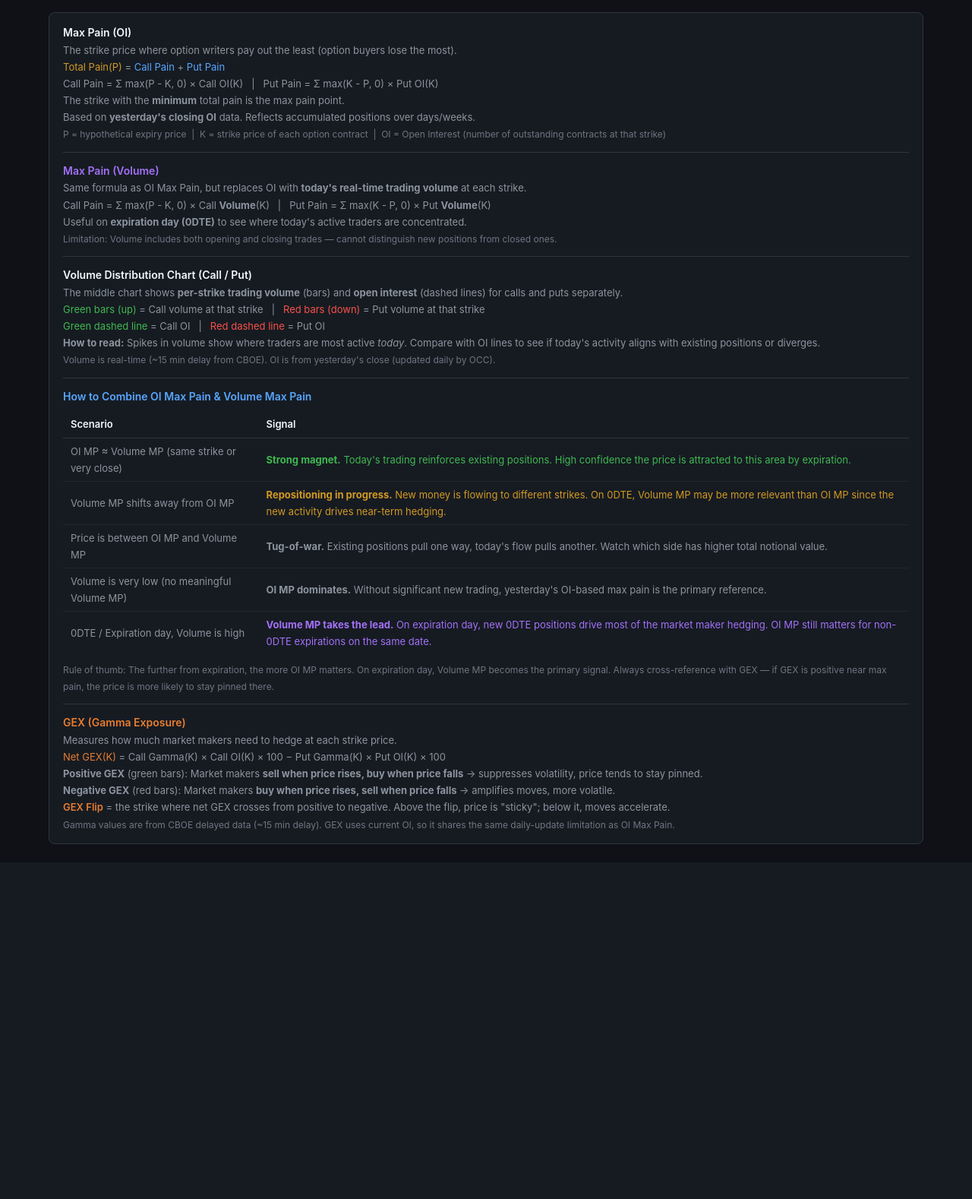
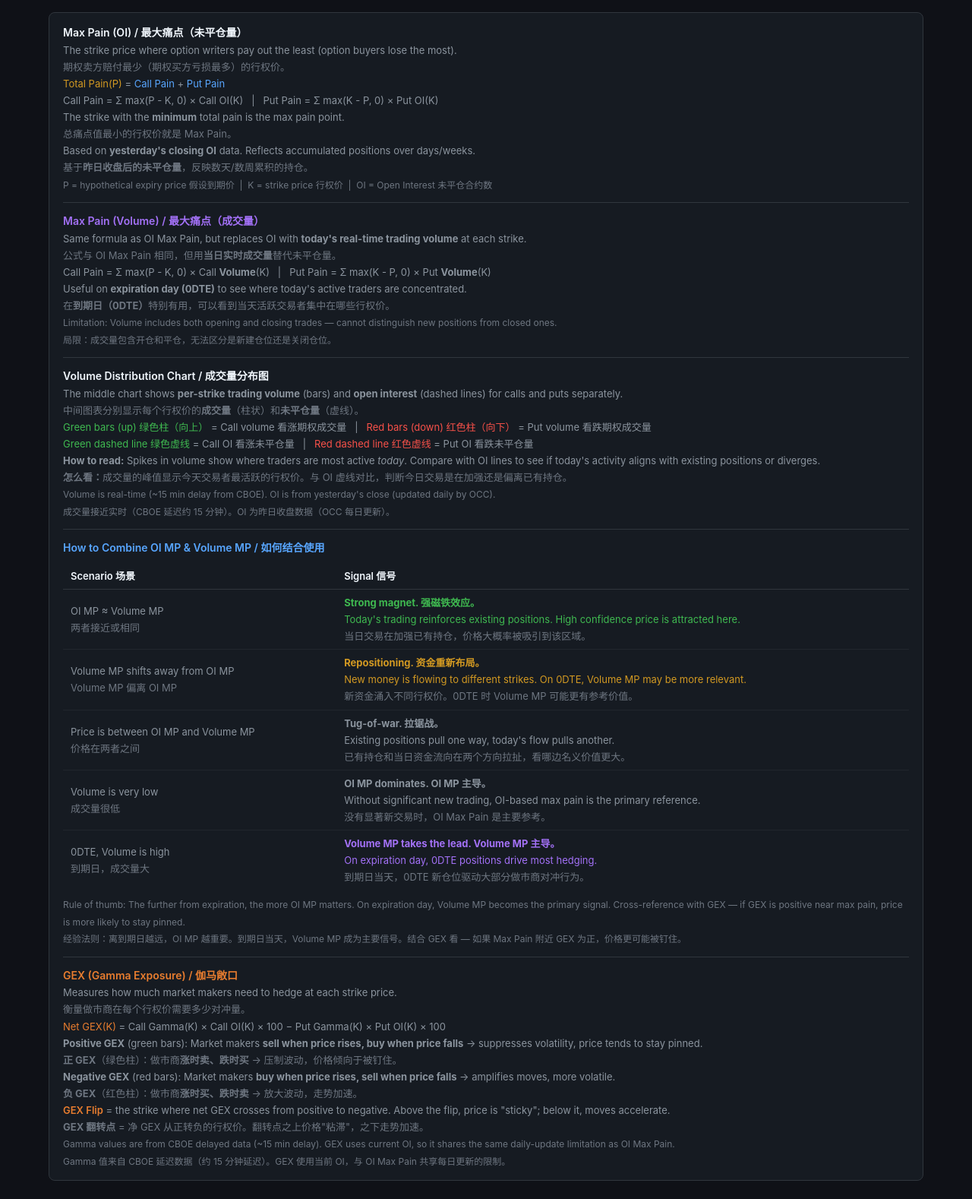
Before and after one commit to legendfz/maxPain, a Flask app: page / in a window 1280 px wide. Shown: the part 1295-2873 px from the top of the page at 76% size. Before the commit the page ends 2406 px from the top, so only its background shows below. Run offline with Flask 3, Linux system fonts and the light colour scheme.

Commit message:
Add Chinese translations to all explanation sections
Co-Authored-By: Claude Opus 4.6 <noreply@anthropic.com>

```diff
--- a/templates/index.html
+++ b/templates/index.html
@@ -221,87 +221,102 @@
     <canvas id="gexChart"></canvas>
   </div>
   <div style="margin-top:16px; padding:14px 18px; background:#161b22; border:1px solid #30363d; border-radius:8px; color:#8b949e; font-size:13px; line-height:1.7;">
-    <span style="color:#f0f6fc; font-weight:600; font-size:14px;">Max Pain (OI)</span><br>
+    <span style="color:#f0f6fc; font-weight:600; font-size:14px;">Max Pain (OI) / 最大痛点（未平仓量）</span><br>
     The strike price where option writers pay out the least (option buyers lose the most).<br>
+    <span style="color:#6e7681;">期权卖方赔付最少（期权买方亏损最多）的行权价。</span><br>
     <span style="color:#d29922;">Total Pain(P)</span> =
     <span style="color:#58a6ff;">Call Pain</span> + <span style="color:#58a6ff;">Put Pain</span><br>
     Call Pain = &Sigma; max(P - K, 0) &times; Call OI(K) &nbsp;&nbsp;|&nbsp;&nbsp;
     Put Pain = &Sigma; max(K - P, 0) &times; Put OI(K)<br>
     The strike with the <b>minimum</b> total pain is the max pain point.<br>
+    <span style="color:#6e7681;">总痛点值最小的行权价就是 Max Pain。</span><br>
     Based on <b>yesterday's closing OI</b> data. Reflects accumulated positions over days/weeks.<br>
+    <span style="color:#6e7681;">基于<b>昨日收盘后的未平仓量</b>，反映数天/数周累积的持仓。</span><br>
     <span style="color:#6e7681; font-size:12px;">
-      P = hypothetical expiry price &nbsp;|&nbsp;
-      K = strike price of each option contract &nbsp;|&nbsp;
-      OI = Open Interest (number of outstanding contracts at that strike)
+      P = hypothetical expiry price 假设到期价 &nbsp;|&nbsp;
+      K = strike price 行权价 &nbsp;|&nbsp;
+      OI = Open Interest 未平仓合约数
     </span>
 
     <hr style="border:none; border-top:1px solid #30363d; margin:12px 0;">
 
-    <span style="color:#a371f7; font-weight:600; font-size:14px;">Max Pain (Volume)</span><br>
+    <span style="color:#a371f7; font-weight:600; font-size:14px;">Max Pain (Volume) / 最大痛点（成交量）</span><br>
     Same formula as OI Max Pain, but replaces OI with <b>today's real-time trading volume</b> at each strike.<br>
+    <span style="color:#6e7681;">公式与 OI Max Pain 相同，但用<b>当日实时成交量</b>替代未平仓量。</span><br>
     Call Pain = &Sigma; max(P - K, 0) &times; Call <b>Volume</b>(K) &nbsp;&nbsp;|&nbsp;&nbsp;
     Put Pain = &Sigma; max(K - P, 0) &times; Put <b>Volume</b>(K)<br>
     Useful on <b>expiration day (0DTE)</b> to see where today's active traders are concentrated.<br>
+    <span style="color:#6e7681;">在<b>到期日（0DTE）</b>特别有用，可以看到当天活跃交易者集中在哪些行权价。</span><br>
     <span style="color:#6e7681; font-size:12px;">
-      Limitation: Volume includes both opening and closing trades &mdash; cannot distinguish new positions from closed ones.
+      Limitation: Volume includes both opening and closing trades &mdash; cannot distinguish new positions from closed ones.<br>
+      局限：成交量包含开仓和平仓，无法区分是新建仓位还是关闭仓位。
     </span>
 
     <hr style="border:none; border-top:1px solid #30363d; margin:12px 0;">
 
-    <span style="font-weight:600; font-size:14px; color:#f0f6fc;">Volume Distribution Chart (Call / Put)</span><br>
+    <span style="font-weight:600; font-size:14px; color:#f0f6fc;">Volume Distribution Chart / 成交量分布图</span><br>
     The middle chart shows <b>per-strike trading volume</b> (bars) and <b>open interest</b> (dashed lines) for calls and puts separately.<br>
-    <span style="color:#3fb950;">Green bars (up)</span> = Call volume at that strike &nbsp;&nbsp;|&nbsp;&nbsp;
-    <span style="color:#f85149;">Red bars (down)</span> = Put volume at that strike<br>
-    <span style="color:#3fb950;">Green dashed line</span> = Call OI &nbsp;&nbsp;|&nbsp;&nbsp;
-    <span style="color:#f85149;">Red dashed line</span> = Put OI<br>
+    <span style="color:#6e7681;">中间图表分别显示每个行权价的<b>成交量</b>（柱状）和<b>未平仓量</b>（虚线）。</span><br>
+    <span style="color:#3fb950;">Green bars (up) 绿色柱（向上）</span> = Call volume 看涨期权成交量 &nbsp;&nbsp;|&nbsp;&nbsp;
+    <span style="color:#f85149;">Red bars (down) 红色柱（向下）</span> = Put volume 看跌期权成交量<br>
+    <span style="color:#3fb950;">Green dashed line 绿色虚线</span> = Call OI 看涨未平仓量 &nbsp;&nbsp;|&nbsp;&nbsp;
+    <span style="color:#f85149;">Red dashed line 红色虚线</span> = Put OI 看跌未平仓量<br>
     <b>How to read:</b> Spikes in volume show where traders are most active <i>today</i>. Compare with OI lines to see if today's activity aligns with existing positions or diverges.<br>
+    <span style="color:#6e7681;"><b>怎么看：</b>成交量的峰值显示今天交易者最活跃的行权价。与 OI 虚线对比，判断今日交易是在加强还是偏离已有持仓。</span><br>
     <span style="color:#6e7681; font-size:12px;">
-      Volume is real-time (~15 min delay from CBOE). OI is from yesterday's close (updated daily by OCC).
+      Volume is real-time (~15 min delay from CBOE). OI is from yesterday's close (updated daily by OCC).<br>
+      成交量接近实时（CBOE 延迟约 15 分钟）。OI 为昨日收盘数据（OCC 每日更新）。
     </span>
 
     <hr style="border:none; border-top:1px solid #30363d; margin:12px 0;">
 
-    <span style="font-weight:600; font-size:14px; color:#58a6ff;">How to Combine OI Max Pain &amp; Volume Max Pain</span><br>
+    <span style="font-weight:600; font-size:14px; color:#58a6ff;">How to Combine OI MP &amp; Volume MP / 如何结合使用</span><br>
     <table style="margin:8px 0; border-collapse:collapse; width:100%; font-size:13px;">
       <tr style="border-bottom:1px solid #30363d;">
-        <td style="padding:6px 10px; color:#f0f6fc; font-weight:600;">Scenario</td>
-        <td style="padding:6px 10px; color:#f0f6fc; font-weight:600;">Signal</td>
+        <td style="padding:6px 10px; color:#f0f6fc; font-weight:600;">Scenario 场景</td>
+        <td style="padding:6px 10px; color:#f0f6fc; font-weight:600;">Signal 信号</td>
       </tr>
       <tr style="border-bottom:1px solid #21262d;">
-        <td style="padding:6px 10px;">OI MP &asymp; Volume MP (same strike or very close)</td>
-        <td style="padding:6px 10px; color:#3fb950;"><b>Strong magnet.</b> Today's trading reinforces existing positions. High confidence the price is attracted to this area by expiration.</td>
+        <td style="padding:6px 10px;">OI MP &asymp; Volume MP<br><span style="color:#6e7681;">两者接近或相同</span></td>
+        <td style="padding:6px 10px; color:#3fb950;"><b>Strong magnet. 强磁铁效应。</b><br>Today's trading reinforces existing positions. High confidence price is attracted here.<br><span style="color:#6e7681;">当日交易在加强已有持仓，价格大概率被吸引到该区域。</span></td>
       </tr>
       <tr style="border-bottom:1px solid #21262d;">
-        <td style="padding:6px 10px;">Volume MP shifts away from OI MP</td>
-        <td style="padding:6px 10px; color:#d29922;"><b>Repositioning in progress.</b> New money is flowing to different strikes. On 0DTE, Volume MP may be more relevant than OI MP since the new activity drives near-term hedging.</td>
+        <td style="padding:6px 10px;">Volume MP shifts away from OI MP<br><span style="color:#6e7681;">Volume MP 偏离 OI MP</span></td>
+        <td style="padding:6px 10px; color:#d29922;"><b>Repositioning. 资金重新布局。</b><br>New money is flowing to different strikes. On 0DTE, Volume MP may be more relevant.<br><span style="color:#6e7681;">新资金涌入不同行权价。0DTE 时 Volume MP 可能更有参考价值。</span></td>
       </tr>
       <tr style="border-bottom:1px solid #21262d;">
-        <td style="padding:6px 10px;">Price is between OI MP and Volume MP</td>
-        <td style="padding:6px 10px;"><b>Tug-of-war.</b> Existing positions pull one way, today's flow pulls another. Watch which side has higher total notional value.</td>
+        <td style="padding:6px 10px;">Price is between OI MP and Volume MP<br><span style="color:#6e7681;">价格在两者之间</span></td>
+        <td style="padding:6px 10px;"><b>Tug-of-war. 拉锯战。</b><br>Existing positions pull one way, today's flow pulls another.<br><span style="color:#6e7681;">已有持仓和当日资金流向在两个方向拉扯，看哪边名义价值更大。</span></td>
       </tr>
       <tr style="border-bottom:1px solid #21262d;">
-        <td style="padding:6px 10px;">Volume is very low (no meaningful Volume MP)</td>
-        <td style="padding:6px 10px; color:#8b949e;"><b>OI MP dominates.</b> Without significant new trading, yesterday's OI-based max pain is the primary reference.</td>
+        <td style="padding:6px 10px;">Volume is very low<br><span style="color:#6e7681;">成交量很低</span></td>
+        <td style="padding:6px 10px; color:#8b949e;"><b>OI MP dominates. OI MP 主导。</b><br>Without significant new trading, OI-based max pain is the primary reference.<br><span style="color:#6e7681;">没有显著新交易时，OI Max Pain 是主要参考。</span></td>
       </tr>
       <tr>
-        <td style="padding:6px 10px;">0DTE / Expiration day, Volume is high</td>
-        <td style="padding:6px 10px; color:#a371f7;"><b>Volume MP takes the lead.</b> On expiration day, new 0DTE positions drive most of the market maker hedging. OI MP still matters for non-0DTE expirations on the same date.</td>
+        <td style="padding:6px 10px;">0DTE, Volume is high<br><span style="color:#6e7681;">到期日，成交量大</span></td>
+        <td style="padding:6px 10px; color:#a371f7;"><b>Volume MP takes the lead. Volume MP 主导。</b><br>On expiration day, 0DTE positions drive most hedging.<br><span style="color:#6e7681;">到期日当天，0DTE 新仓位驱动大部分做市商对冲行为。</span></td>
       </tr>
     </table>
     <span style="color:#6e7681; font-size:12px;">
-      Rule of thumb: The further from expiration, the more OI MP matters. On expiration day, Volume MP becomes the primary signal. Always cross-reference with GEX &mdash; if GEX is positive near max pain, the price is more likely to stay pinned there.
+      Rule of thumb: The further from expiration, the more OI MP matters. On expiration day, Volume MP becomes the primary signal. Cross-reference with GEX &mdash; if GEX is positive near max pain, price is more likely to stay pinned.<br>
+      经验法则：离到期日越远，OI MP 越重要。到期日当天，Volume MP 成为主要信号。结合 GEX 看 &mdash; 如果 Max Pain 附近 GEX 为正，价格更可能被钉住。
     </span>
 
     <hr style="border:none; border-top:1px solid #30363d; margin:12px 0;">
 
-    <span style="color:#e87d2f; font-weight:600; font-size:14px;">GEX (Gamma Exposure)</span><br>
+    <span style="color:#e87d2f; font-weight:600; font-size:14px;">GEX (Gamma Exposure) / 伽马敞口</span><br>
     Measures how much market makers need to hedge at each strike price.<br>
+    <span style="color:#6e7681;">衡量做市商在每个行权价需要多少对冲量。</span><br>
     <span style="color:#e87d2f;">Net GEX(K)</span> = Call Gamma(K) &times; Call OI(K) &times; 100 &minus; Put Gamma(K) &times; Put OI(K) &times; 100<br>
     <b>Positive GEX</b> (green bars): Market makers <b>sell when price rises, buy when price falls</b> &rarr; suppresses volatility, price tends to stay pinned.<br>
+    <span style="color:#6e7681;"><b>正 GEX</b>（绿色柱）：做市商<b>涨时卖、跌时买</b> &rarr; 压制波动，价格倾向于被钉住。</span><br>
     <b>Negative GEX</b> (red bars): Market makers <b>buy when price rises, sell when price falls</b> &rarr; amplifies moves, more volatile.<br>
+    <span style="color:#6e7681;"><b>负 GEX</b>（红色柱）：做市商<b>涨时买、跌时卖</b> &rarr; 放大波动，走势加速。</span><br>
     <span style="color:#e87d2f; font-weight:600;">GEX Flip</span> = the strike where net GEX crosses from positive to negative. Above the flip, price is "sticky"; below it, moves accelerate.<br>
+    <span style="color:#6e7681;"><b>GEX 翻转点</b> = 净 GEX 从正转负的行权价。翻转点之上价格"粘滞"，之下走势加速。</span><br>
     <span style="color:#6e7681; font-size:12px;">
-      Gamma values are from CBOE delayed data (~15 min delay). GEX uses current OI, so it shares the same daily-update limitation as OI Max Pain.
+      Gamma values are from CBOE delayed data (~15 min delay). GEX uses current OI, so it shares the same daily-update limitation as OI Max Pain.<br>
+      Gamma 值来自 CBOE 延迟数据（约 15 分钟延迟）。GEX 使用当前 OI，与 OI Max Pain 共享每日更新的限制。
     </span>
   </div>
 </div>
```
